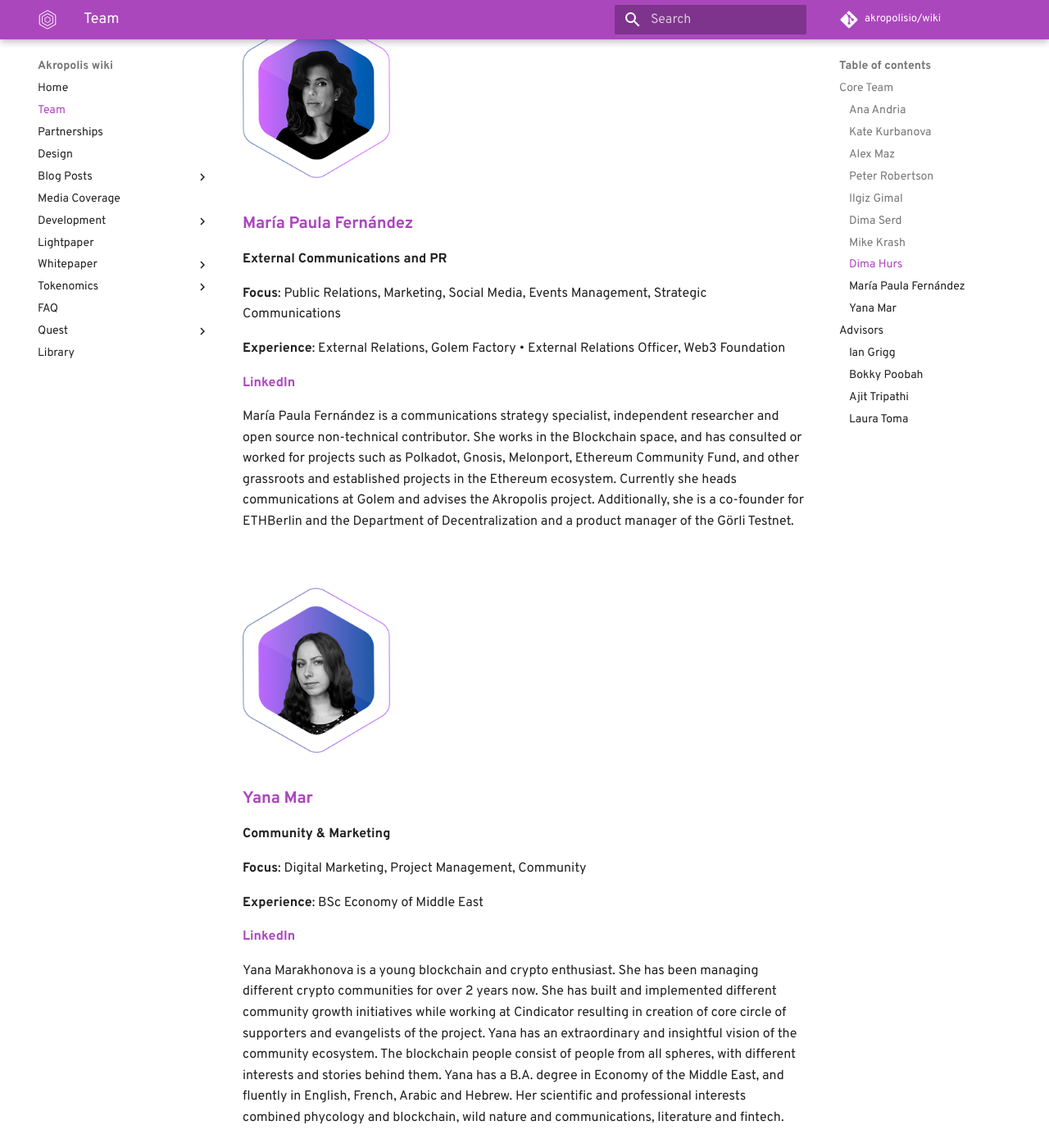
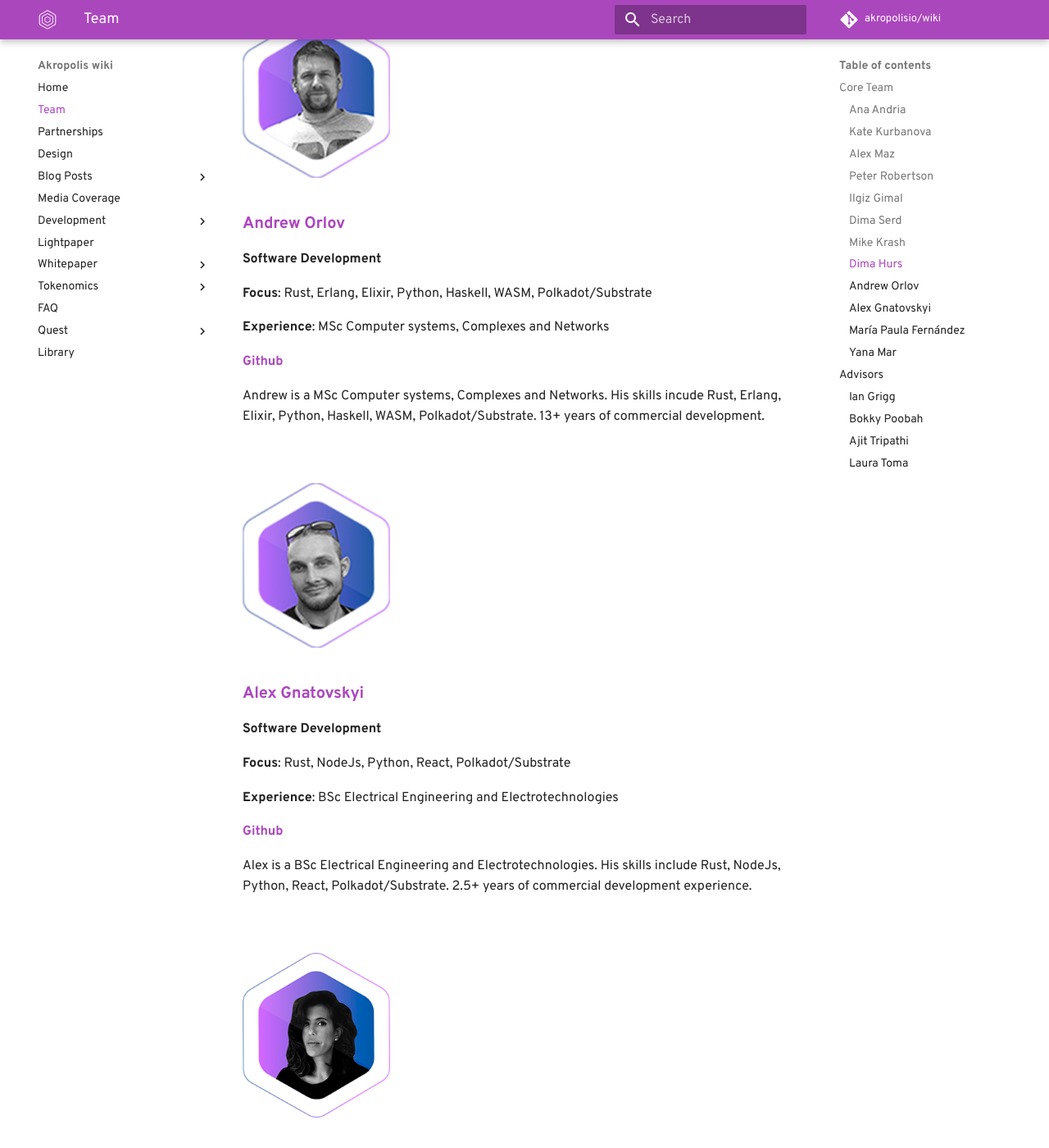
Before and after one commit to kaonone/wiki, an MkDocs documentation site: the page built from docs/team.md, in a window 1280 px wide and 1400 px high, scrolled down 5672 px. Shown: the whole window at 82% size. Built offline with MkDocs 1.6.1 and Material for MkDocs 9.7.7, drawn with Linux system fonts in a browser that asks for light colours; some web fonts are replaced; comment, search, counter and statistics services are not loaded; old or Windows-style settings are respelled for this version of MkDocs.

Commit message:
Team upd.

```diff
--- a/docs/team.md
+++ b/docs/team.md
@@ -147,6 +147,40 @@
 
 </br>
 </br>
+<img src="/images/team/andrew@2x.png" width="180" alt="drawing" />
+
+### [**Andrew Orlov**](https://github.com/andor0)
+
+
+**Software Development**
+
+**Focus**: Rust, Erlang, Elixir, Python, Haskell, WASM, Polkadot/Substrate
+
+**Experience**: MSc Computer systems, Complexes and Networks
+
+[**Github**](https://github.com/andor0)
+
+Andrew is a MSc Computer systems, Complexes and Networks. His skills incude  Rust, Erlang, Elixir, Python, Haskell, WASM, Polkadot/Substrate. 13+ years of commercial development.
+
+</br>
+</br>
+<img src="/images/team/alexg@2x.png" width="180" alt="drawing" />
+
+### [**Alex Gnatovskyi**](https://github.com/alekspickle)
+
+
+**Software Development**
+
+**Focus**: Rust, NodeJs, Python, React, Polkadot/Substrate
+
+**Experience**: BSc Electrical Engineering and Electrotechnologies
+
+[**Github**](https://github.com/alekspickle)
+
+Alex is a BSc Electrical Engineering and Electrotechnologies. His skills include Rust, NodeJs, Python, React, Polkadot/Substrate. 2.5+ years of commercial development experience.
+
+</br>
+</br>
 <img src="/images/team/mpf@2x.png" width="180" alt="drawing" />
 
 ### [**María Paula Fernández**](https://www.linkedin.com/in/maría-paula-fernández-a96a8034/)
```
Also changed, not shown: docs/images/team/alexg@2x.png (added), docs/images/team/andrew@2x.png (added).
